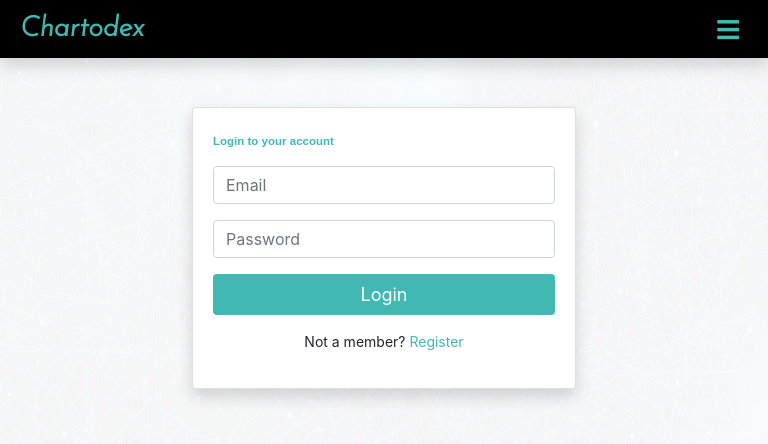
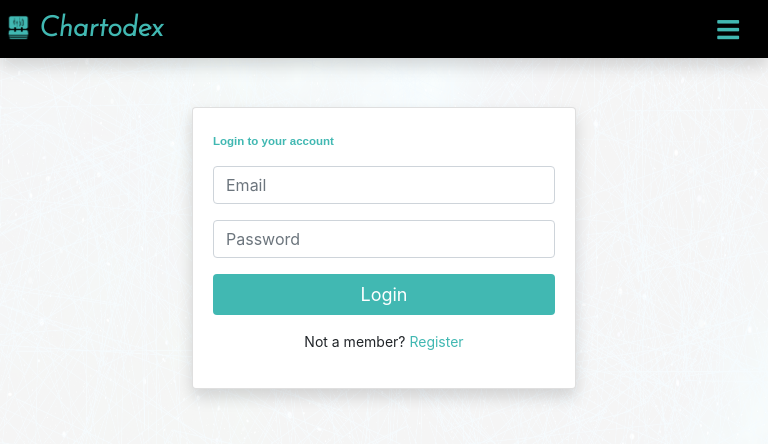
Before and after one commit to SamDonner/Chartodex, a React (Create React App) app in the folder client/: page /login in a window 768 px wide. Shown: the top 444 px of the page. Built offline with nearby package versions, Linux system fonts and the light colour scheme.

Commit message:
add favicon and logo

```diff
--- a/client/public/index.html
+++ b/client/public/index.html
@@ -2,7 +2,7 @@
 <html lang="en">
   <head>
     <meta charset="utf-8">
-    <link rel="shortcut icon" href="%PUBLIC_URL%/favicon.ico">
+    <link rel="shortcut icon" href="%PUBLIC_URL%/favicon.jpg">
     <meta name="viewport" content="width=device-width, initial-scale=1, shrink-to-fit=no">
     <meta name="theme-color" content="#000000">
     <!--
--- a/client/src/App.css
+++ b/client/src/App.css
@@ -16,6 +16,8 @@ td {
 h1 {
   font-family: 'Josefin Sans', sans-serif;
 }
+
+
 
 
 
@@ -84,6 +86,14 @@ h1 {
   }
 
    /* navbar */
+   .logo {
+    height: 27px;
+    width: 27px;
+    margin-bottom: 7px;
+    margin-right: 3px;
+    margin-left: -15px;
+  }
+
    .nav-link {
     color: rgb(196, 202, 202);
     font-family: 'Josefin Sans', sans-serif;
@@ -284,6 +294,13 @@ h1 {
   }
 
   /* navbar */
+  .logo {
+    height: 27px;
+    width: 27px;
+    margin-bottom: 7px;
+    margin-right: 7px;
+  }
+
   .nav-link {
     color: rgb(196, 202, 202);
     font-family: 'Josefin Sans', sans-serif;
--- a/client/src/components/MainNavbar.js
+++ b/client/src/components/MainNavbar.js
@@ -2,6 +2,7 @@ import React from 'react';
 import { Link } from 'react-router-dom';
 import { connect } from 'react-redux';
 import { logoutUser } from '../actions/authActions';
+import logo from '../assets/logo.jpg';
 
 
 class MainNavbar extends React.Component {
@@ -38,7 +39,7 @@ class MainNavbar extends React.Component {
     )
     return (
       <nav className="navbar fixed-top navi front shadow">
-        <Link className="mr-auto nav-brand" to="/">Chartodex</Link>
+        <Link className="mr-auto nav-brand" to="/"><img src={logo} alt="logo" className="logo"/>Chartodex</Link>
         {this.props.auth.isAuthenticated &&
         <span>{`Hi, ${user.name.toUpperCase()}`}</span>}
         <button className="navbar-toggler" type="button" data-toggle="collapse" data-target="#navbarTogglerDemo02" aria-controls="navbarTogglerDemo02" aria-expanded="false" aria-label="Toggle navigation">
--- a/client/src/components/charts/Charts.js
+++ b/client/src/components/charts/Charts.js
@@ -21,7 +21,7 @@ class Charts extends Component {
         symbol={`BINANCE:${chart.pair}${chart.base}`}
         interval="60"
         key={chart._id}
-        hide_side_toolbar="false"
+        hide_side_toolbar='false'
       />
     )
   }
```
Also changed, not shown: client/public/favicon.jpg (added), client/src/assets/logo.jpg (added).
